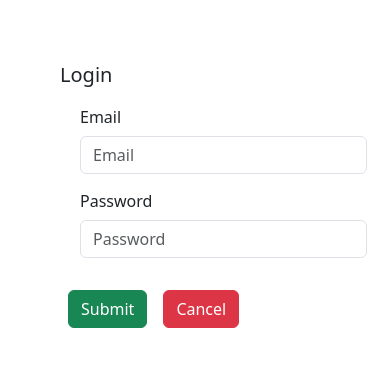
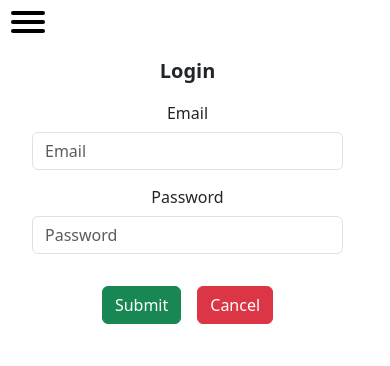
Before and after one commit to jinnn888/Simple-Posting-App, a React (Vite) app: page /login in a window 390 px wide. Shown: the top 366 px of the page. Built offline with nearby package versions, Linux system fonts and the light colour scheme.

Commit message:
'file-changes(5)'

```diff
--- a/src/App.css
+++ b/src/App.css
@@ -21,15 +21,34 @@ img {
      }
      .mobile-nav {
           display: block !important;
-          width: 100%;
-          padding: 20px;
+     }
+     .mobile-nav div{
+          margin: 5px;
+          width: 90%;
+          padding: 2px;
+          background: black;
+          border-radius: 5px;
      }
      .active{
           top:0;
      }
      .Form {
-          max-width: 90%;
+          width: 90%;
+          margin: 12px !important;
+          padding: 0;
+          position: relative;
+          left: 0;
+
      }
+     .postForm {
+          width:100%;
+          position: absolute;
+          top: 0;
+          text-align: center;
+     }
+     .postForm span{
+          font-weight: bold;
+      }
      .activenav {
           width: 100%;
           transition: .3s;
@@ -41,5 +60,8 @@ img {
      }
      .activebtn {
           display:block !important;
+          position: absolute;
+          top: 0;
+          left: 2%;
      }
 }
```
